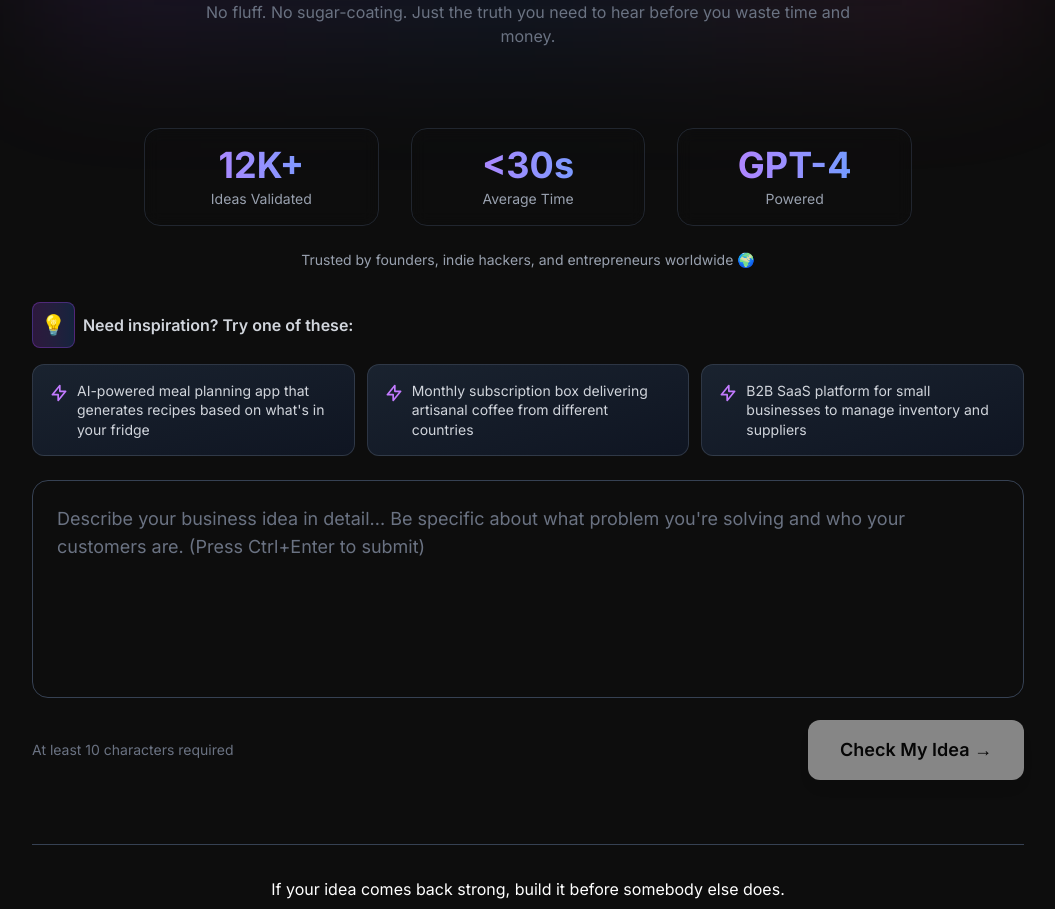
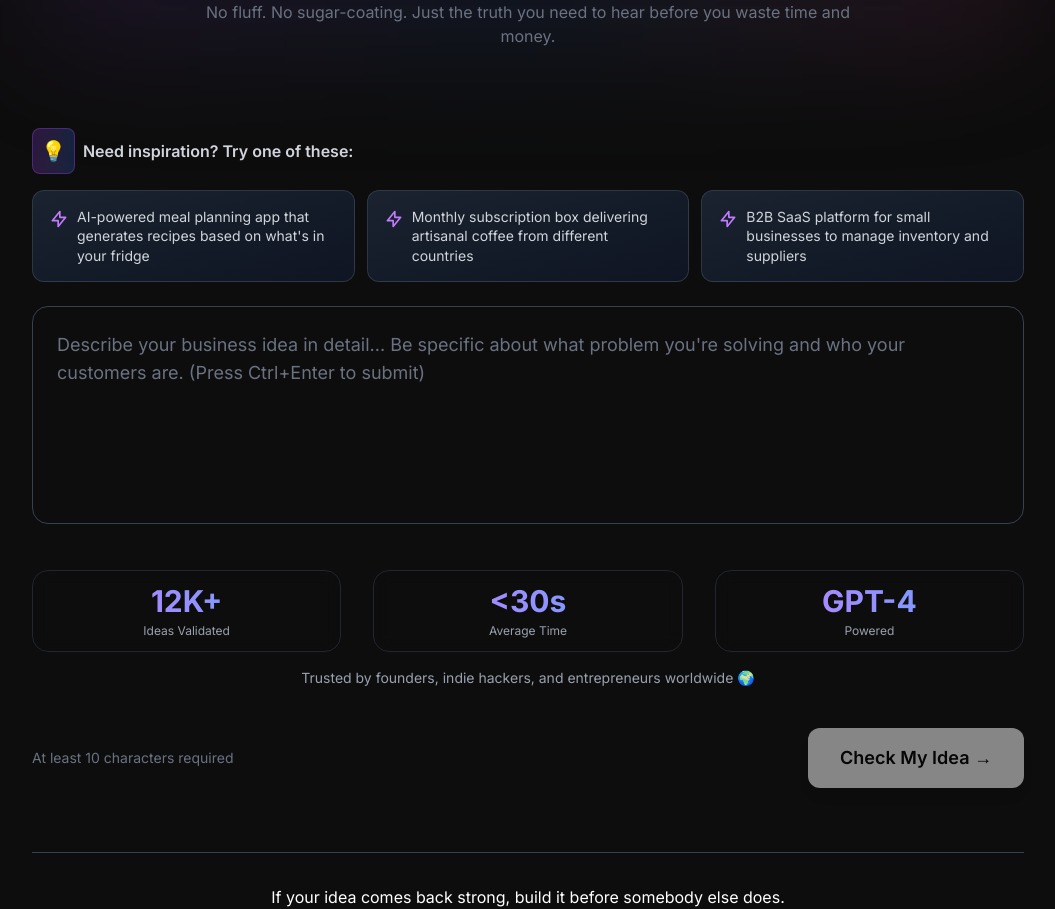
Before and after one commit to ItsNaunas/ideaChecker, a Next.js app: page / in a window 1280 px wide. Shown: the part 440-1349 px from the top of the page, without its empty margins (112-1167 px from the left). Built offline with nearby package versions, Linux system fonts and the light colour scheme.

Commit message:
Move stats section below textarea for better visual flow

```diff
--- a/src/app/page.tsx
+++ b/src/app/page.tsx
@@ -110,31 +110,6 @@ export default function Home() {
           </div>
         </div>
 
-        {/* Stats Section */}
-        <div className="mb-8 max-w-3xl mx-auto">
-          <div className="grid grid-cols-3 gap-4 md:gap-8 mb-6">
-            <div className="text-center p-4 bg-backgroundSecondary/50 border border-gray-700/50 rounded-2xl backdrop-blur-sm">
-              <div className="text-3xl md:text-4xl font-bold bg-gradient-to-r from-purple-400 to-blue-400 bg-clip-text text-transparent mb-1">12K+</div>
-              <div className="text-xs md:text-sm text-gray-400">Ideas Validated</div>
-            </div>
-            <div className="text-center p-4 bg-backgroundSecondary/50 border border-gray-700/50 rounded-2xl backdrop-blur-sm">
-              <div className="text-3xl md:text-4xl font-bold bg-gradient-to-r from-purple-400 to-blue-400 bg-clip-text text-transparent mb-1">&lt;30s</div>
-              <div className="text-xs md:text-sm text-gray-400">Average Time</div>
-            </div>
-            <div className="text-center p-4 bg-backgroundSecondary/50 border border-gray-700/50 rounded-2xl backdrop-blur-sm">
-              <div className="text-3xl md:text-4xl font-bold bg-gradient-to-r from-purple-400 to-blue-400 bg-clip-text text-transparent mb-1">GPT-4</div>
-              <div className="text-xs md:text-sm text-gray-400">Powered</div>
-            </div>
-          </div>
-
-          {/* Trust Badge */}
-          <div className="text-center">
-            <p className="text-gray-400 text-sm">
-              Trusted by founders, indie hackers, and entrepreneurs worldwide 🌍
-            </p>
-          </div>
-        </div>
-
         {/* Input Form */}
         <form onSubmit={handleSubmit} className="mb-12">
           <div className="space-y-4">
@@ -177,6 +152,32 @@ export default function Home() {
               rows={6}
               disabled={loading}
             />
+
+            {/* Stats Section */}
+            <div className="py-6">
+              <div className="grid grid-cols-3 gap-4 md:gap-8 mb-4">
+                <div className="text-center p-3 bg-backgroundSecondary/50 border border-gray-700/50 rounded-2xl backdrop-blur-sm">
+                  <div className="text-2xl md:text-3xl font-bold bg-gradient-to-r from-purple-400 to-blue-400 bg-clip-text text-transparent mb-1">12K+</div>
+                  <div className="text-xs text-gray-400">Ideas Validated</div>
+                </div>
+                <div className="text-center p-3 bg-backgroundSecondary/50 border border-gray-700/50 rounded-2xl backdrop-blur-sm">
+                  <div className="text-2xl md:text-3xl font-bold bg-gradient-to-r from-purple-400 to-blue-400 bg-clip-text text-transparent mb-1">&lt;30s</div>
+                  <div className="text-xs text-gray-400">Average Time</div>
+                </div>
+                <div className="text-center p-3 bg-backgroundSecondary/50 border border-gray-700/50 rounded-2xl backdrop-blur-sm">
+                  <div className="text-2xl md:text-3xl font-bold bg-gradient-to-r from-purple-400 to-blue-400 bg-clip-text text-transparent mb-1">GPT-4</div>
+                  <div className="text-xs text-gray-400">Powered</div>
+                </div>
+              </div>
+
+              {/* Trust Badge */}
+              <div className="text-center">
+                <p className="text-gray-400 text-xs md:text-sm">
+                  Trusted by founders, indie hackers, and entrepreneurs worldwide 🌍
+                </p>
+              </div>
+            </div>
+
             <div className="flex justify-between items-center">
               <p className="text-sm text-gray-500">
                 {idea.trim().length < 10 ? 'At least 10 characters required' : `${idea.trim().length} characters`}
```
